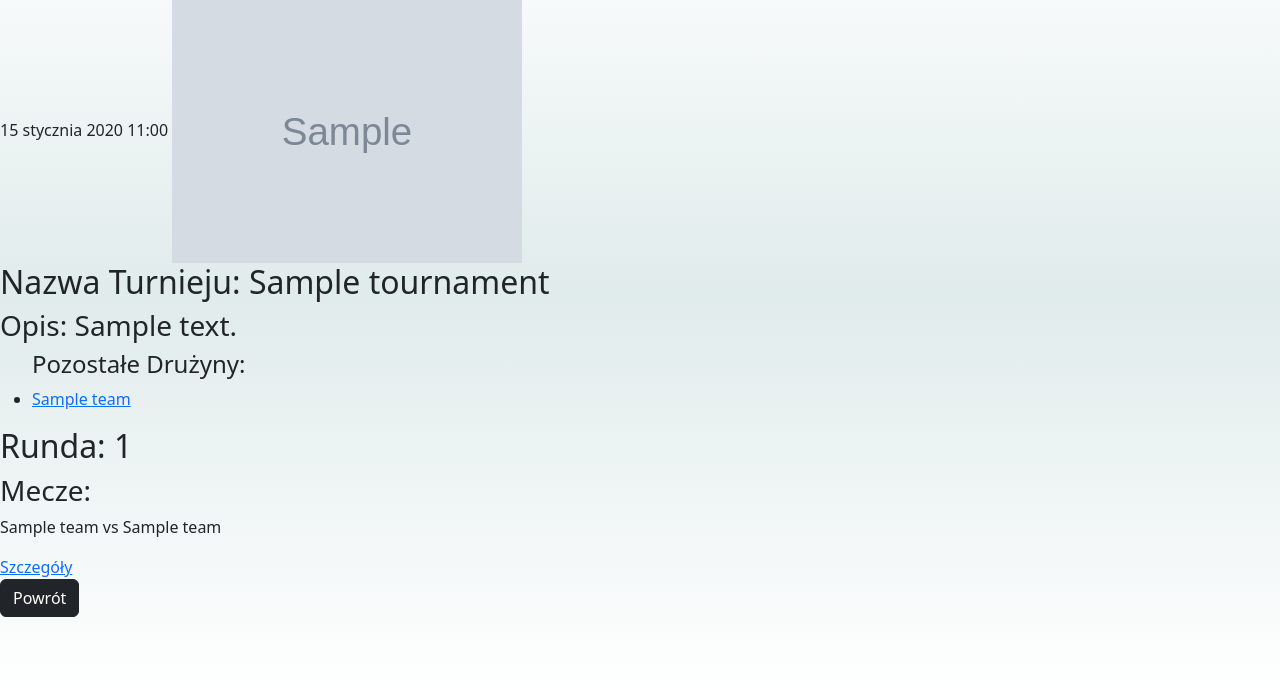
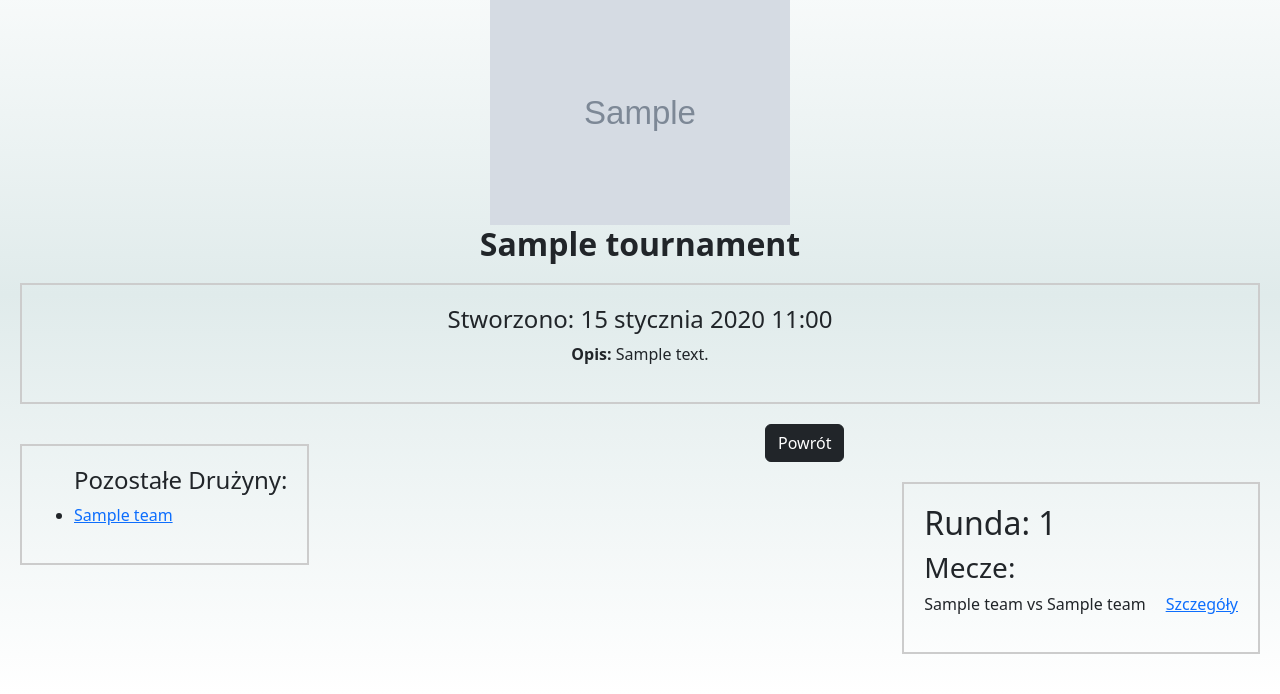
Before and after one commit to Ziomidlo/Tournament-manage-application, a Django app: page /tournament/1/ in a window 1280 px wide. Shown: the part 106-800 px from the top of the page. Run offline with Django 4.2, Linux system fonts and the light colour scheme; tables that the repository leaves empty hold one stand-in row (values such as "Sample post"); grey boxes marked "Sample" are stand-in pictures.

Commit message:
finish cssing all pages.

```diff
--- a/mysite/tournament_app/admin.py
+++ b/mysite/tournament_app/admin.py
@@ -3,7 +3,7 @@ from django.contrib import admin
 from .models import Tournament, Team, User, Invitation
 
 class TournamentAdmin(admin.ModelAdmin):
-    exclude = ['is_started', 'round_number']
+    exclude = ['is_started', 'round_number', 'is_finished', 'is_drawed']
 
 
 class UserAdmin(admin.ModelAdmin):
--- a/mysite/tournament_app/static/tournament_app/style.css
+++ b/mysite/tournament_app/static/tournament_app/style.css
@@ -8,7 +8,8 @@
 
 .user-info-center-inner, .team-info-center-inner {
     text-align: center;
-    margin: 20px; border: 2px solid #ccc;
+    margin: 20px;
+    border: 2px solid #ccc;
     padding: 20px;
 }
 
@@ -22,10 +23,9 @@
 .tournament-view {
     display: flex;
     flex-wrap: wrap;
-    justify-content: center;
 }
 
-.tournament-view-item {
+.tournament-view-item{
     list-style: none;
     margin: 10px;
     padding: 20px;
@@ -37,3 +37,24 @@
 .tournament-view p {
     margin-top: 10px;
 }
+
+.match-line a {
+    margin-left: 10px;
+}
+
+.match-line p {
+    padding-right: 10px;
+}
+
+.match-view {
+    display: flex;
+    justify-content: space-between;
+    padding: 20px;
+    text-align: center;
+}
+
+.match-view .team-players {
+    border: 2px solid #ccc;
+    padding: 10px;
+    width: 40%;
+}
--- a/mysite/tournament_app/templates/tournament_app/tournament.html
+++ b/mysite/tournament_app/templates/tournament_app/tournament.html
@@ -1,6 +1,7 @@
 {% extends 'tournament_app/base.html' %}
 
 {% load static %}
+<link rel='stylesheet' type="text/css" href='{% static 'tournament_app/style.css' %}'>
 
 
 {% block content %}
@@ -12,16 +13,23 @@
     </div>
     {% endfor %}
     {% endif %}
-    {%if tournament.date %}
-        {{tournament.date}}
+
+
+    {%if tournament.logo %}
+        <img src='{{tournament.logo.url}}' style='width:300px; length=300px; display: block; margin: 0 auto;'>
+    {% else %}
+        <img src= '{% static 'tournament_app/tournament1.png' %}' style='width:300px; length=300px; display: block; margin: 0 auto;'>
     {% endif %}
-    {%if tournament.logo %}
-        <img src='{{tournament.logo.url}}' style='width:350px; length:350px'>
-    {% else %}
-        <img src= '{% static 'tournament_app/tournament1.png' %}' style='width:350px; length=350px'>
-    {% endif %}
-    <h2>Nazwa Turnieju: {{tournament.name}}</h2>
-    <h3>Opis: {{tournament.description}}</h3>
+    <h2 style='text-align:center;'><strong>{{ tournament.name }}</strong></h2>
+    <div class='team-info-center'>
+        <div class='team-info-center-inner'>
+            {%if tournament.date %}
+            <h4>Stworzono: {{tournament.date}}</h4>
+            {% endif %}
+            <p><strong>Opis: </strong> {{tournament.description}}</p>
+        </div>
+    </div>
+    <div class='team-info-box' style='float: left; margin: 20px; border: 2px solid #ccc; padding: 20px;'>
     <ul>
         {% if tournament.is_started %}
         <h4>Pozostałe Drużyny:</h4>
@@ -35,40 +43,44 @@
         {% endfor %}
         {% endif %}
     </ul>
-
-    {% if tournament.is_started %}
-        <h2>Runda: {{tournament.round_number}}</h2>
-        <h3>Mecze: </h3>
-        {% for match in tournament.matches.all %}
-            <div>
-                <p> {{ match.home_team.name }} vs {{match.away_team.name}}</p> <a href='{% url 'tournament_app:match_details' tournament_pk=tournament.pk match_pk=match.pk %}'>Szczegóły</a>
-            </div>
-        {% endfor %}
-    {% endif %}
-
+</div>
+    <center>
     {%for team in tournament.team.all %}
         {%if request.user.id  == team.leader.id and tournament.is_started == False %}
         <a href='/leave_tournament/{{tournament.pk}}/{{team.pk}}' class='btn btn-dark'>Opuść Turniej</a>
         {% endif %}
     {% endfor %}
+
+    <a href='{% url 'tournament_app:tournament_list' %}' class='btn btn-dark' style=''>Powrót</a>
+    </center>
     {% if tournament.is_started == False %}
         {% if user.is_superuser and tournament.team.count == tournament.number_of_teams %}
             <a href='{% url 'tournament_app:start_tournament' pk=tournament.pk %}' class='btn btn-dark'>Rozpocznij Turniej</a>
-        {% endif %}
-    {% else %}
-        {% if user.is_superuser and tournament.is_drawed == False and tournament.team.count > 1 %}
-            <a href='{% url 'tournament_app:randomize_teams' pk=tournament.pk %}' class='btn btn-dark'>Losuj Drużyny</a>
-        {% endif %}
-        {% if user.is_superuser  and tournament.is_drawed == True and tournament.team.count >= 1 %}
-            <a href= '{% url 'tournament_app:finish_round' pk=tournament.pk %}' class='btn btn-dark'>Zakończ rundę</a>
         {% endif %}
     {% endif %}
     {% if user.is_superuser and tournament.is_finished and  tournament.team.count  == 1 %}
             <a href='{% url 'tournament_app:finish_tournament' pk=tournament.pk %}' class='btn btn-dark'>Zakończ Turniej</a>
     {% endif %}
 
+    {% if tournament.is_started %}
+    <div class='user-info-right' style='float: right; margin: 20px; border: 2px solid #ccc; padding: 20px;'>
+        <h2>Runda: {{tournament.round_number}}</h2>
+        <h3>Mecze: </h3>
+        {% for match in tournament.matches.all %}
+            <div class='match-line' style='display: flex; justify-content: space-between;'>
+                <p> {{ match.home_team.name }} vs {{match.away_team.name}}</p>
+                <a href='{% url 'tournament_app:match_details' tournament_pk=tournament.pk match_pk=match.pk %}'>Szczegóły</a>
+            </div>
+        {% endfor %}
+        {% if user.is_superuser and tournament.is_drawed == False and tournament.team.count > 1 %}
+        <a href='{% url 'tournament_app:randomize_teams' pk=tournament.pk %}' class='btn btn-dark'>Losuj Drużyny</a>
+    {% endif %}
+    {% if user.is_superuser  and tournament.is_drawed == True and tournament.team.count >= 1 %}
+        <a href= '{% url 'tournament_app:finish_round' pk=tournament.pk %}' class='btn btn-dark'>Zakończ rundę</a>
+    {% endif %}
+    {% endif %}
+    </div>
 
-    <a href='{% url 'tournament_app:tournament_list' %}' class='btn btn-dark'>Powrót</a>
 
 
 
--- a/mysite/tournament_app/templates/tournament_app/user.html
+++ b/mysite/tournament_app/templates/tournament_app/user.html
@@ -29,8 +29,10 @@
         {% else %}
             <strong>Informacje o użytkowniku: </strong>Brak
         {% endif %}
-        <p style='margin:20px;'><a href='{% url 'tournament_app:user_list' %}' class='btn btn-dark'>Powrót</a></p>
         </div>
+        <center>
+            <p style='margin:20px;'><a href='{% url 'tournament_app:user_list' %}' class='btn btn-dark'>Powrót</a></p>
+        </center>
     {% endblock %}
     </body>
 </html>
```
Also changed, not shown: mysite/tournament_app/templates/tournament_app/match.html (+16 -8 lines), mysite/tournament_app/templates/tournament_app/search.html (+11 -5 lines), mysite/tournament_app/templates/tournament_app/team.html (+12 -10 lines), mysite/tournament_app/templates/tournament_app/tournaments.html (+8 -8 lines), mysite/media/tournament/tournament1.png (added).
